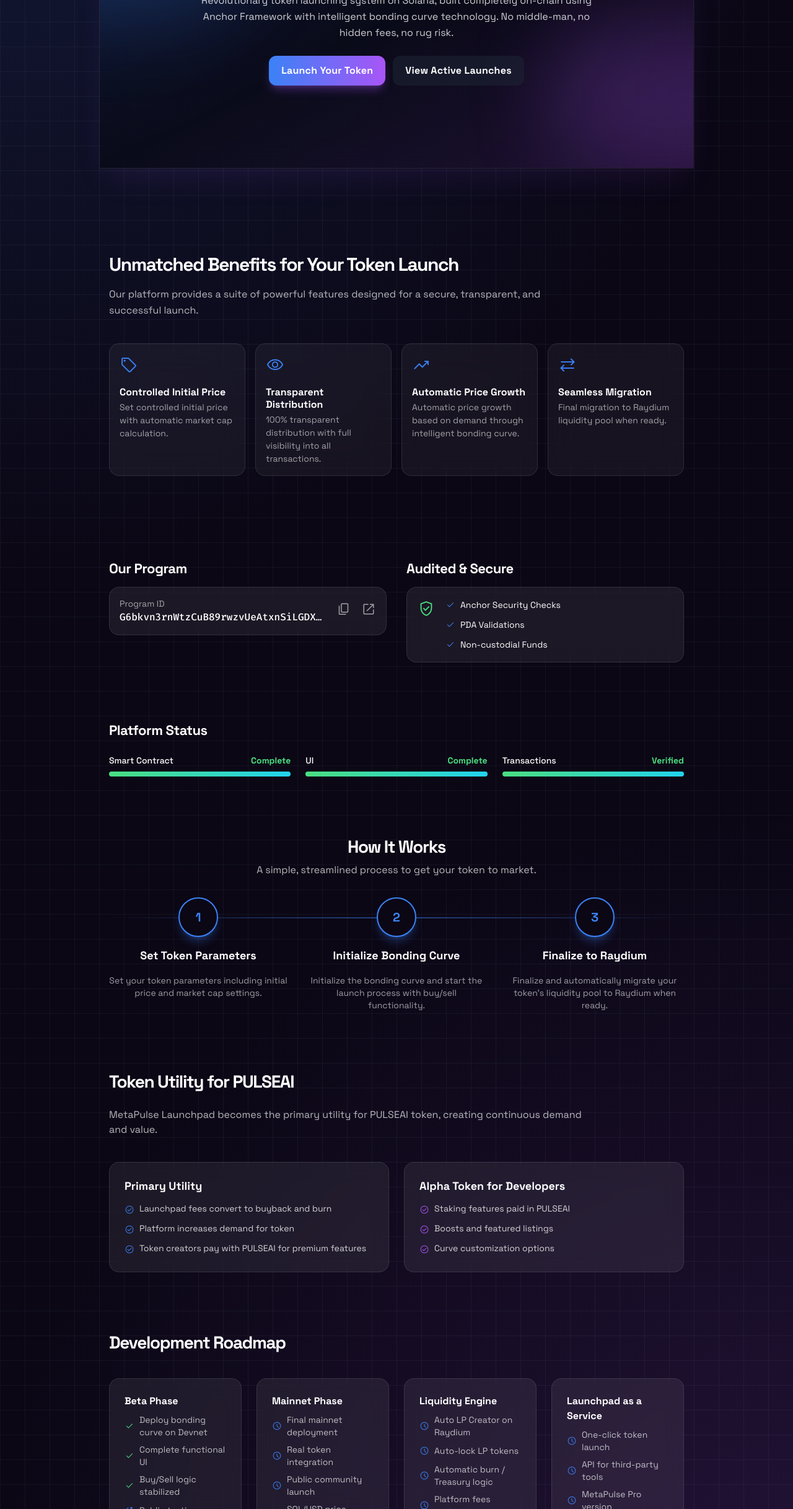
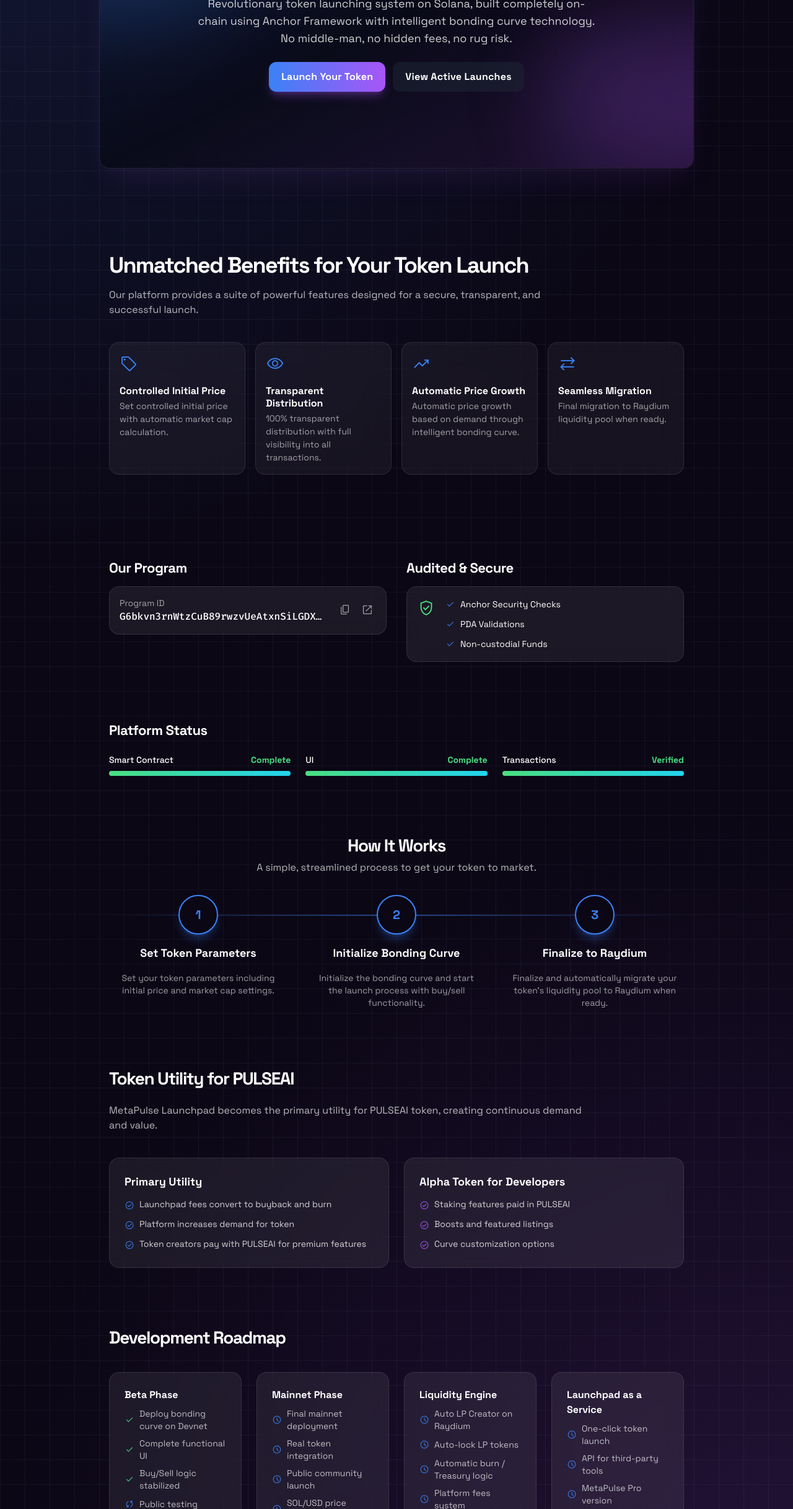
Before and after one commit to broiscodingtpc/websitev69, a website: page launchpad.html in a window 1280 px wide. Shown: the part 365-2800 px from the top of the page at 62% size. Drawn offline with nearby package versions, Linux system fonts and the light colour scheme.

Commit message:
Optimize launchpad page for mobile: responsive padding, text sizes, grids, and overflow prevention

```diff
--- a/launchpad.html
+++ b/launchpad.html
@@ -80,14 +80,24 @@
     display: inline-block;
     text-decoration: none;
 }
+body {
+    overflow-x: hidden;
+}
+* {
+    max-width: 100%;
+}
+img, svg {
+    max-width: 100%;
+    height: auto;
+}
 </style>
 </head>
 <body class="font-display bg-background-dark text-gray-200">
 <div class="relative flex min-h-screen w-full flex-col overflow-x-hidden bg-grid">
 <div class="absolute inset-0 z-0 bg-radial-glow"></div>
 <div class="relative flex h-full grow flex-col">
-<div class="flex flex-1 justify-center px-4 py-5 sm:px-10 md:px-20 lg:px-40">
-<div class="flex max-w-[960px] flex-1 flex-col">
+<div class="flex flex-1 justify-center px-2 sm:px-4 py-3 sm:py-5 md:px-10 lg:px-20 xl:px-40">
+<div class="flex max-w-[960px] flex-1 flex-col w-full">
 <header class="z-20 relative flex items-center justify-between whitespace-nowrap border-b border-solid border-white/10 bg-background-dark/50 px-3 sm:px-4 py-3 sm:py-4 backdrop-blur-md md:px-10">
 <div class="flex items-center gap-2 sm:gap-4 text-white">
 <div class="size-5 sm:size-6 text-primary">
@@ -121,22 +131,22 @@
 </nav>
 </div>
 </header>
-<main class="flex flex-col gap-16 py-10 md:gap-24 md:py-16">
+<main class="flex flex-col gap-10 sm:gap-16 py-6 sm:py-10 md:gap-24 md:py-16">
 <div class="@container">
 <div class="@[480px]:p-4">
-<div class="relative flex min-h-[480px] flex-col items-center justify-center gap-6 overflow-hidden border border-white/10 bg-black/30 p-4 shadow-2xl shadow-neon-purple/10 backdrop-blur-xl @[480px]:gap-8 @[480px]:rounded-2xl">
+<div class="relative flex min-h-[300px] sm:min-h-[400px] md:min-h-[480px] flex-col items-center justify-center gap-4 sm:gap-6 overflow-hidden border border-white/10 bg-black/30 p-3 sm:p-4 shadow-2xl shadow-neon-purple/10 backdrop-blur-xl rounded-xl sm:rounded-2xl">
 <div class="absolute inset-0 z-0 bg-gradient-to-br from-electric-blue/20 via-transparent to-neon-purple/30 opacity-50"></div>
 <div class="absolute -left-1/4 top-0 h-1/2 w-1/2 rounded-full bg-electric-blue/20 blur-3xl"></div>
 <div class="absolute -right-1/4 bottom-0 h-1/2 w-1/2 rounded-full bg-neon-purple/20 blur-3xl"></div>
-<div class="z-10 flex flex-col gap-4 text-center">
-<h1 class="text-4xl font-bold leading-tight tracking-tighter text-white @[480px]:text-6xl @[480px]:font-bold">Launch Your Token Instantly</h1>
-<h2 class="max-w-2xl text-base font-normal leading-relaxed text-white/80 @[480px]:text-lg">Revolutionary token launching system on Solana, built completely on-chain using Anchor Framework with intelligent bonding curve technology. No middle-man, no hidden fees, no rug risk.</h2>
+<div class="z-10 flex flex-col gap-3 sm:gap-4 text-center px-2">
+<h1 class="text-2xl sm:text-3xl md:text-4xl lg:text-6xl font-bold leading-tight tracking-tighter text-white">Launch Your Token Instantly</h1>
+<h2 class="max-w-2xl mx-auto text-sm sm:text-base md:text-lg font-normal leading-relaxed text-white/80 px-2">Revolutionary token launching system on Solana, built completely on-chain using Anchor Framework with intelligent bonding curve technology. No middle-man, no hidden fees, no rug risk.</h2>
 </div>
-<div class="z-10 flex flex-col flex-wrap gap-3 sm:flex-row sm:justify-center">
-<button class="flex h-12 min-w-[84px] cursor-pointer items-center justify-center overflow-hidden rounded-xl bg-gradient-to-r from-electric-blue to-neon-purple px-5 text-base font-bold leading-normal tracking-[0.015em] text-white shadow-lg shadow-neon-purple/30 transition-all duration-300 hover:scale-105 hover:shadow-xl hover:shadow-neon-purple/40">
+<div class="z-10 flex flex-col w-full sm:flex-row sm:justify-center gap-3">
+<button class="flex h-11 sm:h-12 w-full sm:w-auto min-w-[84px] cursor-pointer items-center justify-center overflow-hidden rounded-xl bg-gradient-to-r from-electric-blue to-neon-purple px-4 sm:px-5 text-sm sm:text-base font-bold leading-normal tracking-[0.015em] text-white shadow-lg shadow-neon-purple/30 transition-all duration-300 hover:scale-105 hover:shadow-xl hover:shadow-neon-purple/40">
 <span class="truncate">Launch Your Token</span>
 </button>
-<button class="group relative flex h-12 min-w-[84px] cursor-pointer items-center justify-center overflow-hidden rounded-xl bg-gray-800/50 px-5 text-base font-bold leading-normal tracking-[0.015em] text-white transition-colors hover:text-white">
+<button class="group relative flex h-11 sm:h-12 w-full sm:w-auto min-w-[84px] cursor-pointer items-center justify-center overflow-hidden rounded-xl bg-gray-800/50 px-4 sm:px-5 text-sm sm:text-base font-bold leading-normal tracking-[0.015em] text-white transition-colors hover:text-white">
 <span class="absolute inset-0 z-0 bg-white/10 opacity-0 transition-opacity duration-300 group-hover:opacity-100"></span>
 <span class="relative z-10 truncate">View Active Launches</span>
 </button>
@@ -144,12 +154,12 @@
 </div>
 </div>
 </div>
-<div class="flex flex-col gap-10 px-4 py-10 @container">
-<div class="flex flex-col gap-4">
-<h1 class="max-w-[720px] text-3xl font-bold leading-tight tracking-tighter text-white @[480px]:text-4xl @[480px]:font-bold">Unmatched Benefits for Your Token Launch</h1>
-<p class="max-w-[720px] text-base font-normal leading-relaxed text-white/70">Our platform provides a suite of powerful features designed for a secure, transparent, and successful launch.</p>
+<div class="flex flex-col gap-6 sm:gap-10 px-2 sm:px-4 py-6 sm:py-10 @container">
+<div class="flex flex-col gap-3 sm:gap-4">
+<h1 class="max-w-[720px] text-xl sm:text-2xl md:text-3xl lg:text-4xl font-bold leading-tight tracking-tighter text-white">Unmatched Benefits for Your Token Launch</h1>
+<p class="max-w-[720px] text-sm sm:text-base font-normal leading-relaxed text-white/70">Our platform provides a suite of powerful features designed for a secure, transparent, and successful launch.</p>
 </div>
-<div class="grid grid-cols-[repeat(auto-fit,minmax(200px,1fr))] gap-4 p-0">
+<div class="grid grid-cols-1 sm:grid-cols-2 lg:grid-cols-4 gap-3 sm:gap-4 p-0">
 <div class="card-glow group flex flex-1 transform flex-col gap-3 rounded-2xl border border-white/10 bg-white/5 p-4 backdrop-blur-xl transition-all duration-300 hover:-translate-y-1 hover:border-electric-blue/50 hover:shadow-glow-sm">
 <div class="relative z-10 text-electric-blue transition-colors group-hover:text-glow-cyan"><span class="material-symbols-outlined text-3xl"> sell </span></div>
 <div class="relative z-10 flex flex-col gap-1">
@@ -180,35 +190,37 @@
 </div>
 </div>
 </div>
-<section class="grid gap-8 px-4 md:grid-cols-2">
-<div class="flex flex-col gap-4">
-<h2 class="text-[22px] font-bold leading-tight tracking-tight text-white">Our Program</h2>
-<div class="group flex items-center gap-4 rounded-2xl border border-white/10 bg-white/[.07] p-4 backdrop-blur-lg transition-all hover:border-white/20">
-<div class="flex-1 overflow-hidden">
-<p class="text-sm text-white/60">Program ID</p>
-<p class="truncate font-mono text-base text-white">G6bkvn3rnWtzCuB89rwzvUeAtxnSiLGDXL3oDtWV4Su9</p>
+<section class="grid gap-6 sm:gap-8 px-2 sm:px-4 md:grid-cols-2">
+<div class="flex flex-col gap-3 sm:gap-4">
+<h2 class="text-lg sm:text-xl md:text-[22px] font-bold leading-tight tracking-tight text-white">Our Program</h2>
+<div class="group flex items-center gap-2 sm:gap-4 rounded-xl sm:rounded-2xl border border-white/10 bg-white/[.07] p-3 sm:p-4 backdrop-blur-lg transition-all hover:border-white/20">
+<div class="flex-1 overflow-hidden min-w-0">
+<p class="text-xs sm:text-sm text-white/60">Program ID</p>
+<p class="truncate font-mono text-xs sm:text-sm md:text-base text-white">G6bkvn3rnWtzCuB89rwzvUeAtxnSiLGDXL3oDtWV4Su9</p>
 </div>
-<button class="text-white/60 transition-colors hover:text-white" onclick="navigator.clipboard.writeText('G6bkvn3rnWtzCuB89rwzvUeAtxnSiLGDXL3oDtWV4Su9')"><span class="material-symbols-outlined"> content_copy </span></button>
-<a class="text-white/60 transition-colors hover:text-white" href="https://explorer.solana.com/address/G6bkvn3rnWtzCuB89rwzvUeAtxnSiLGDXL3oDtWV4Su9?cluster=devnet" rel="noopener noreferrer" target="_blank"><span class="material-symbols-outlined"> open_in_new </span></a>
+<div class="flex gap-1 sm:gap-2 flex-shrink-0">
+<button class="text-white/60 transition-colors hover:text-white p-1" onclick="navigator.clipboard.writeText('G6bkvn3rnWtzCuB89rwzvUeAtxnSiLGDXL3oDtWV4Su9')"><span class="material-symbols-outlined text-lg sm:text-xl"> content_copy </span></button>
+<a class="text-white/60 transition-colors hover:text-white p-1" href="https://explorer.solana.com/address/G6bkvn3rnWtzCuB89rwzvUeAtxnSiLGDXL3oDtWV4Su9?cluster=devnet" rel="noopener noreferrer" target="_blank"><span class="material-symbols-outlined text-lg sm:text-xl"> open_in_new </span></a>
 </div>
 </div>
-<div class="flex flex-col gap-4">
-<h2 class="text-[22px] font-bold leading-tight tracking-tight text-white">Audited &amp; Secure</h2>
-<div class="rounded-2xl border border-white/10 bg-white/[.07] p-4 backdrop-blur-lg">
-<div class="flex items-start gap-4">
-<span class="material-symbols-outlined text-3xl text-green-400"> verified_user </span>
-<ul class="flex flex-col gap-2">
-<li class="flex items-center gap-2 text-sm text-white"><span class="material-symbols-outlined text-base text-electric-blue"> done </span> Anchor Security Checks</li>
-<li class="flex items-center gap-2 text-sm text-white"><span class="material-symbols-outlined text-base text-electric-blue"> done </span> PDA Validations</li>
-<li class="flex items-center gap-2 text-sm text-white"><span class="material-symbols-outlined text-base text-electric-blue"> done </span> Non-custodial Funds</li>
+</div>
+<div class="flex flex-col gap-3 sm:gap-4">
+<h2 class="text-lg sm:text-xl md:text-[22px] font-bold leading-tight tracking-tight text-white">Audited &amp; Secure</h2>
+<div class="rounded-xl sm:rounded-2xl border border-white/10 bg-white/[.07] p-3 sm:p-4 backdrop-blur-lg">
+<div class="flex items-start gap-3 sm:gap-4">
+<span class="material-symbols-outlined text-2xl sm:text-3xl text-green-400 flex-shrink-0"> verified_user </span>
+<ul class="flex flex-col gap-1.5 sm:gap-2">
+<li class="flex items-center gap-2 text-xs sm:text-sm text-white"><span class="material-symbols-outlined text-sm sm:text-base text-electric-blue flex-shrink-0"> done </span> Anchor Security Checks</li>
+<li class="flex items-center gap-2 text-xs sm:text-sm text-white"><span class="material-symbols-outlined text-sm sm:text-base text-electric-blue flex-shrink-0"> done </span> PDA Validations</li>
+<li class="flex items-center gap-2 text-xs sm:text-sm text-white"><span class="material-symbols-outlined text-sm sm:text-base text-electric-blue flex-shrink-0"> done </span> Non-custodial Funds</li>
 </ul>
 </div>
 </div>
 </div>
 </section>
-<section class="flex flex-col gap-6 px-4">
-<h2 class="text-[22px] font-bold leading-tight tracking-tight text-white">Platform Status</h2>
-<div class="grid gap-6 md:grid-cols-3">
+<section class="flex flex-col gap-4 sm:gap-6 px-2 sm:px-4">
+<h2 class="text-lg sm:text-xl md:text-[22px] font-bold leading-tight tracking-tight text-white">Platform Status</h2>
+<div class="grid gap-4 sm:gap-6 grid-cols-1 sm:grid-cols-2 md:grid-cols-3">
 <div class="flex flex-col gap-2">
 <div class="flex justify-between text-sm">
 <span class="font-medium text-white">Smart Contract</span>
@@ -232,85 +244,85 @@
 </div>
 </div>
 </section>
-<section class="relative flex flex-col gap-8 px-4">
+<section class="relative flex flex-col gap-6 sm:gap-8 px-2 sm:px-4">
 <div class="text-center">
-<h2 class="text-[28px] font-bold leading-tight tracking-tighter text-white">How It Works</h2>
-<p class="mt-2 text-white/70">A simple, streamlined process to get your token to market.</p>
+<h2 class="text-xl sm:text-2xl md:text-[28px] font-bold leading-tight tracking-tighter text-white">How It Works</h2>
+<p class="mt-2 text-sm sm:text-base text-white/70">A simple, streamlined process to get your token to market.</p>
 </div>
-<div class="relative grid gap-8 md:grid-cols-3">
+<div class="relative grid gap-6 sm:gap-8 grid-cols-1 md:grid-cols-3">
 <div class="absolute left-0 right-0 top-8 hidden h-0.5 w-full items-center justify-center bg-gradient-to-r from-transparent via-electric-blue/50 to-transparent md:flex"></div>
-<div class="relative z-10 flex flex-col items-center gap-4 text-center">
-<div class="flex h-16 w-16 items-center justify-center rounded-full border-2 border-electric-blue bg-background-dark text-xl font-bold text-electric-blue shadow-lg shadow-electric-blue/30 transition-shadow hover:shadow-electric-blue/50">1</div>
-<h3 class="text-lg font-bold text-white">Set Token Parameters</h3>
-<p class="text-sm text-white/60">Set your token parameters including initial price and market cap settings.</p>
+<div class="relative z-10 flex flex-col items-center gap-3 sm:gap-4 text-center">
+<div class="flex h-12 w-12 sm:h-16 sm:w-16 items-center justify-center rounded-full border-2 border-electric-blue bg-background-dark text-lg sm:text-xl font-bold text-electric-blue shadow-lg shadow-electric-blue/30 transition-shadow hover:shadow-electric-blue/50">1</div>
+<h3 class="text-base sm:text-lg font-bold text-white">Set Token Parameters</h3>
+<p class="text-xs sm:text-sm text-white/60 px-2">Set your token parameters including initial price and market cap settings.</p>
 </div>
-<div class="relative z-10 flex flex-col items-center gap-4 text-center">
-<div class="flex h-16 w-16 items-center justify-center rounded-full border-2 border-electric-blue bg-background-dark text-xl font-bold text-electric-blue shadow-lg shadow-electric-blue/30 transition-shadow hover:shadow-electric-blue/50">2</div>
-<h3 class="text-lg font-bold text-white">Initialize Bonding Curve</h3>
-<p class="text-sm text-white/60">Initialize the bonding curve and start the launch process with buy/sell functionality.</p>
+<div class="relative z-10 flex flex-col items-center gap-3 sm:gap-4 text-center">
+<div class="flex h-12 w-12 sm:h-16 sm:w-16 items-center justify-center rounded-full border-2 border-electric-blue bg-background-dark text-lg sm:text-xl font-bold text-electric-blue shadow-lg shadow-electric-blue/30 transition-shadow hover:shadow-electric-blue/50">2</div>
+<h3 class="text-base sm:text-lg font-bold text-white">Initialize Bonding Curve</h3>
+<p class="text-xs sm:text-sm text-white/60 px-2">Initialize the bonding curve and start the launch process with buy/sell functionality.</p>
 </div>
-<div class="relative z-10 flex flex-col items-center gap-4 text-center">
-<div class="flex h-16 w-16 items-center justify-center rounded-full border-2 border-electric-blue bg-background-dark text-xl font-bold text-electric-blue shadow-lg shadow-electric-blue/30 transition-shadow hover:shadow-electric-blue/50">3</div>
-<h3 class="text-lg font-bold text-white">Finalize to Raydium</h3>
-<p class="text-sm text-white/60">Finalize and automatically migrate your token's liquidity pool to Raydium when ready.</p>
+<div class="relative z-10 flex flex-col items-center gap-3 sm:gap-4 text-center">
+<div class="flex h-12 w-12 sm:h-16 sm:w-16 items-center justify-center rounded-full border-2 border-electric-blue bg-background-dark text-lg sm:text-xl font-bold text-electric-blue shadow-lg shadow-electric-blue/30 transition-shadow hover:shadow-electric-blue/50">3</div>
+<h3 class="text-base sm:text-lg font-bold text-white">Finalize to Raydium</h3>
+<p class="text-xs sm:text-sm text-white/60 px-2">Finalize and automatically migrate your token's liquidity pool to Raydium when ready.</p>
 </div>
 </div>
 </section>
-<section class="flex flex-col gap-6 px-4">
-<h2 class="text-[28px] font-bold leading-tight tracking-tighter text-white">Token Utility for PULSEAI</h2>
-<p class="text-white/70 max-w-3xl">MetaPulse Launchpad becomes the primary utility for PULSEAI token, creating continuous demand and value.</p>
-<div class="grid gap-6 md:grid-cols-2 mt-4">
-<div class="rounded-2xl border border-white/10 bg-white/[.07] p-6 backdrop-blur-lg">
-<h3 class="text-lg font-bold text-white mb-3">Primary Utility</h3>
-<ul class="flex flex-col gap-2 text-sm text-white/80">
-<li class="flex items-start gap-2"><span class="material-symbols-outlined text-electric-blue text-base">check_circle</span> Launchpad fees convert to buyback and burn</li>
-<li class="flex items-start gap-2"><span class="material-symbols-outlined text-electric-blue text-base">check_circle</span> Platform increases demand for token</li>
-<li class="flex items-start gap-2"><span class="material-symbols-outlined text-electric-blue text-base">check_circle</span> Token creators pay with PULSEAI for premium features</li>
+<section class="flex flex-col gap-4 sm:gap-6 px-2 sm:px-4">
+<h2 class="text-xl sm:text-2xl md:text-[28px] font-bold leading-tight tracking-tighter text-white">Token Utility for PULSEAI</h2>
+<p class="text-sm sm:text-base text-white/70 max-w-3xl">MetaPulse Launchpad becomes the primary utility for PULSEAI token, creating continuous demand and value.</p>
+<div class="grid gap-4 sm:gap-6 grid-cols-1 md:grid-cols-2 mt-3 sm:mt-4">
+<div class="rounded-xl sm:rounded-2xl border border-white/10 bg-white/[.07] p-4 sm:p-6 backdrop-blur-lg">
+<h3 class="text-base sm:text-lg font-bold text-white mb-2 sm:mb-3">Primary Utility</h3>
+<ul class="flex flex-col gap-1.5 sm:gap-2 text-xs sm:text-sm text-white/80">
+<li class="flex items-start gap-2"><span class="material-symbols-outlined text-electric-blue text-sm sm:text-base flex-shrink-0">check_circle</span> Launchpad fees convert to buyback and burn</li>
+<li class="flex items-start gap-2"><span class="material-symbols-outlined text-electric-blue text-sm sm:text-base flex-shrink-0">check_circle</span> Platform increases demand for token</li>
+<li class="flex items-start gap-2"><span class="material-symbols-outlined text-electric-blue text-sm sm:text-base flex-shrink-0">check_circle</span> Token creators pay with PULSEAI for premium features</li>
 </ul>
 </div>
-<div class="rounded-2xl border border-white/10 bg-white/[.07] p-6 backdrop-blur-lg">
-<h3 class="text-lg font-bold text-white mb-3">Alpha Token for Developers</h3>
-<ul class="flex flex-col gap-2 text-sm text-white/80">
-<li class="flex items-start gap-2"><span class="material-symbols-outlined text-neon-purple text-base">check_circle</span> Staking features paid in PULSEAI</li>
-<li class="flex items-start gap-2"><span class="material-symbols-outlined text-neon-purple text-base">check_circle</span> Boosts and featured listings</li>
-<li class="flex items-start gap-2"><span class="material-symbols-outlined text-neon-purple text-base">check_circle</span> Curve customization options</li>
+<div class="rounded-xl sm:rounded-2xl border border-white/10 bg-white/[.07] p-4 sm:p-6 backdrop-blur-lg">
+<h3 class="text-base sm:text-lg font-bold text-white mb-2 sm:mb-3">Alpha Token for Developers</h3>
+<ul class="flex flex-col gap-1.5 sm:gap-2 text-xs sm:text-sm text-white/80">
+<li class="flex items-start gap-2"><span class="material-symbols-outlined text-neon-purple text-sm sm:text-base flex-shrink-0">check_circle</span> Staking features paid in PULSEAI</li>
+<li class="flex items-start gap-2"><span class="material-symbols-outlined text-neon-purple text-sm sm:text-base flex-shrink-0">check_circle</span> Boosts and featured listings</li>
+<li class="flex items-start gap-2"><span class="material-symbols-outlined text-neon-purple text-sm sm:text-base flex-shrink-0">check_circle</span> Curve customization options</li>
 </ul>
 </div>
 </div>
 </section>
-<section class="flex flex-col gap-6 px-4">
-<h2 class="text-[28px] font-bold leading-tight tracking-tighter text-white">Development Roadmap</h2>
-<div class="grid gap-6 md:grid-cols-2 lg:grid-cols-4 mt-4">
-<div class="rounded-2xl border border-white/10 bg-white/[.07] p-6 backdrop-blur-lg">
-<h3 class="text-base font-bold text-white mb-2">Beta Phase</h3>
-<ul class="flex flex-col gap-2 text-sm text-white/70">
+<section class="flex flex-col gap-4 sm:gap-6 px-2 sm:px-4">
+<h2 class="text-xl sm:text-2xl md:text-[28px] font-bold leading-tight tracking-tighter text-white">Development Roadmap</h2>
+<div class="grid gap-4 sm:gap-6 grid-cols-1 sm:grid-cols-2 lg:grid-cols-4 mt-3 sm:mt-4">
+<div class="rounded-xl sm:rounded-2xl border border-white/10 bg-white/[.07] p-4 sm:p-6 backdrop-blur-lg">
+<h3 class="text-sm sm:text-base font-bold text-white mb-2">Beta Phase</h3>
+<ul class="flex flex-col gap-1.5 sm:gap-2 text-xs sm:text-sm text-white/70">
 <li class="flex items-center gap-2"><span class="material-symbols-outlined text-green-400 text-base">done</span> Deploy bonding curve on Devnet</li>
 <li class="flex items-center gap-2"><span class="material-symbols-outlined text-green-400 text-base">done</span> Complete functional UI</li>
 <li class="flex items-center gap-2"><span class="material-symbols-outlined text-green-400 text-base">done</span> Buy/Sell logic stabilized</li>
 <li class="flex items-center gap-2"><span class="material-symbols-outlined text-electric-blue text-base">sync</span> Public testing</li>
 </ul>
 </div>
-<div class="rounded-2xl border border-white/10 bg-white/[.07] p-6 backdrop-blur-lg">
-<h3 class="text-base font-bold text-white mb-2">Mainnet Phase</h3>
-<ul class="flex flex-col gap-2 text-sm text-white/70">
+<div class="rounded-xl sm:rounded-2xl border border-white/10 bg-white/[.07] p-4 sm:p-6 backdrop-blur-lg">
+<h3 class="text-sm sm:text-base font-bold text-white mb-2">Mainnet Phase</h3>
+<ul class="flex flex-col gap-1.5 sm:gap-2 text-xs sm:text-sm text-white/70">
 <li class="flex items-center gap-2"><span class="material-symbols-outlined text-electric-blue text-base">schedule</span> Final mainnet deployment</li>
 <li class="flex items-center gap-2"><span class="material-symbols-outlined text-electric-blue text-base">schedule</span> Real token integration</li>
 <li class="flex items-center gap-2"><span class="material-symbols-outlined text-electric-blue text-base">schedule</span> Public community launch</li>
 <li class="flex items-center gap-2"><span class="material-symbols-outlined text-electric-blue text-base">schedule</span> SOL/USD price automation</li>
 </ul>
 </div>
-<div class="rounded-2xl border border-white/10 bg-white/[.07] p-6 backdrop-blur-lg">
-<h3 class="text-base font-bold text-white mb-2">Liquidity Engine</h3>
-<ul class="flex flex-col gap-2 text-sm text-white/70">
+<div class="rounded-xl sm:rounded-2xl border border-white/10 bg-white/[.07] p-4 sm:p-6 backdrop-blur-lg">
+<h3 class="text-sm sm:text-base font-bold text-white mb-2">Liquidity Engine</h3>
+<ul class="flex flex-col gap-1.5 sm:gap-2 text-xs sm:text-sm text-white/70">
 <li class="flex items-center gap-2"><span class="material-symbols-outlined text-electric-blue text-base">schedule</span> Auto LP Creator on Raydium</li>
 <li class="flex items-center gap-2"><span class="material-symbols-outlined text-electric-blue text-base">schedule</span> Auto-lock LP tokens</li>
 <li class="flex items-center gap-2"><span class="material-symbols-outlined text-electric-blue text-base">schedule</span> Automatic burn / Treasury logic</li>
 <li class="flex items-center gap-2"><span class="material-symbols-outlined text-electric-blue text-base">schedule</span> Platform fees system</li>
 </ul>
 </div>
-<div class="rounded-2xl border border-white/10 bg-white/[.07] p-6 backdrop-blur-lg">
-<h3 class="text-base font-bold text-white mb-2">Launchpad as a Service</h3>
-<ul class="flex flex-col gap-2 text-sm text-white/70">
+<div class="rounded-xl sm:rounded-2xl border border-white/10 bg-white/[.07] p-4 sm:p-6 backdrop-blur-lg">
+<h3 class="text-sm sm:text-base font-bold text-white mb-2">Launchpad as a Service</h3>
+<ul class="flex flex-col gap-1.5 sm:gap-2 text-xs sm:text-sm text-white/70">
 <li class="flex items-center gap-2"><span class="material-symbols-outlined text-electric-blue text-base">schedule</span> One-click token launch</li>
 <li class="flex items-center gap-2"><span class="material-symbols-outlined text-electric-blue text-base">schedule</span> API for third-party tools</li>
 <li class="flex items-center gap-2"><span class="material-symbols-outlined text-electric-blue text-base">schedule</span> MetaPulse Pro version</li>
```
